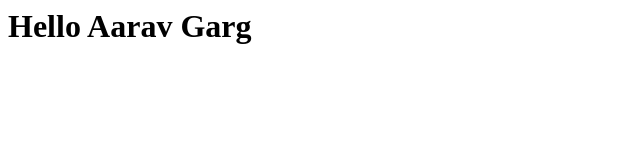
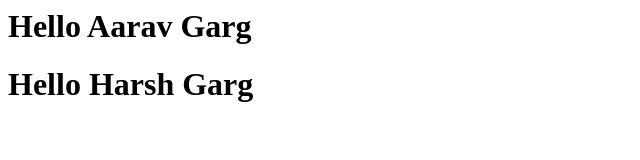
Before and after one commit to Harsh-garg-5302/American-express-1, a plain HTML site: page index.html in a window 1280 px wide. Shown: the whole page, without its empty margins (0-640 px from the left). Drawn offline with Linux system fonts and the light colour scheme.

Commit message:
Add a line

```diff
--- a/index.html
+++ b/index.html
@@ -1 +1,2 @@
 <h1>Hello Aarav Garg </h1>
+<h1>Hello Harsh Garg </h1>
```
